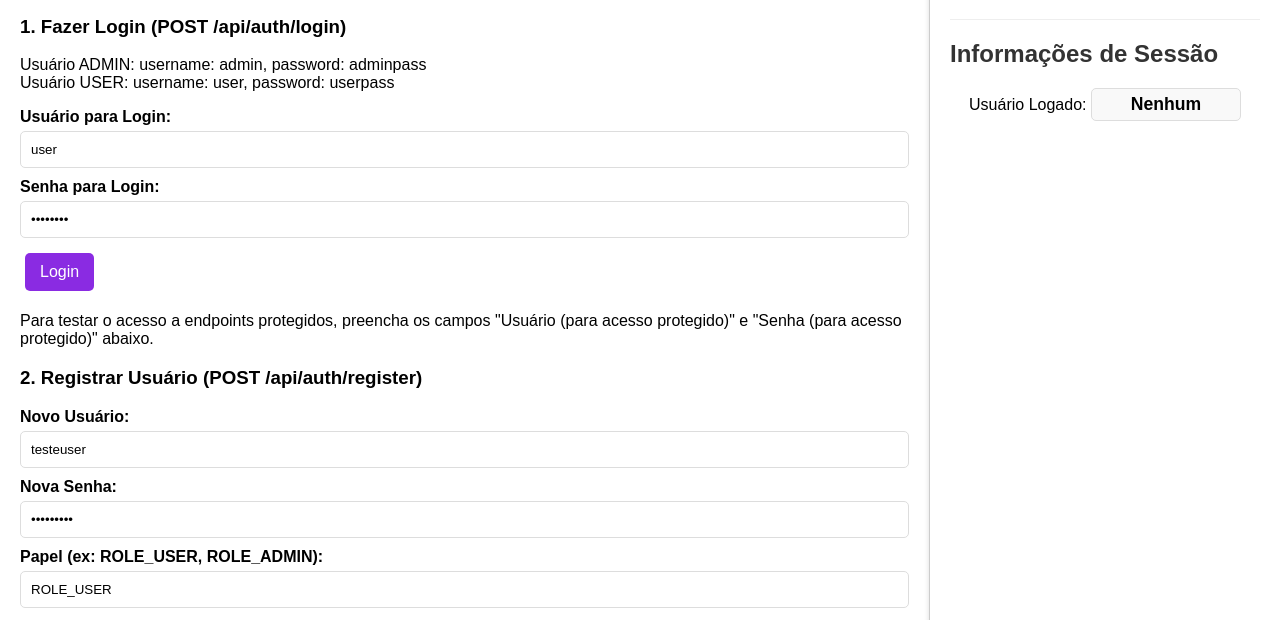
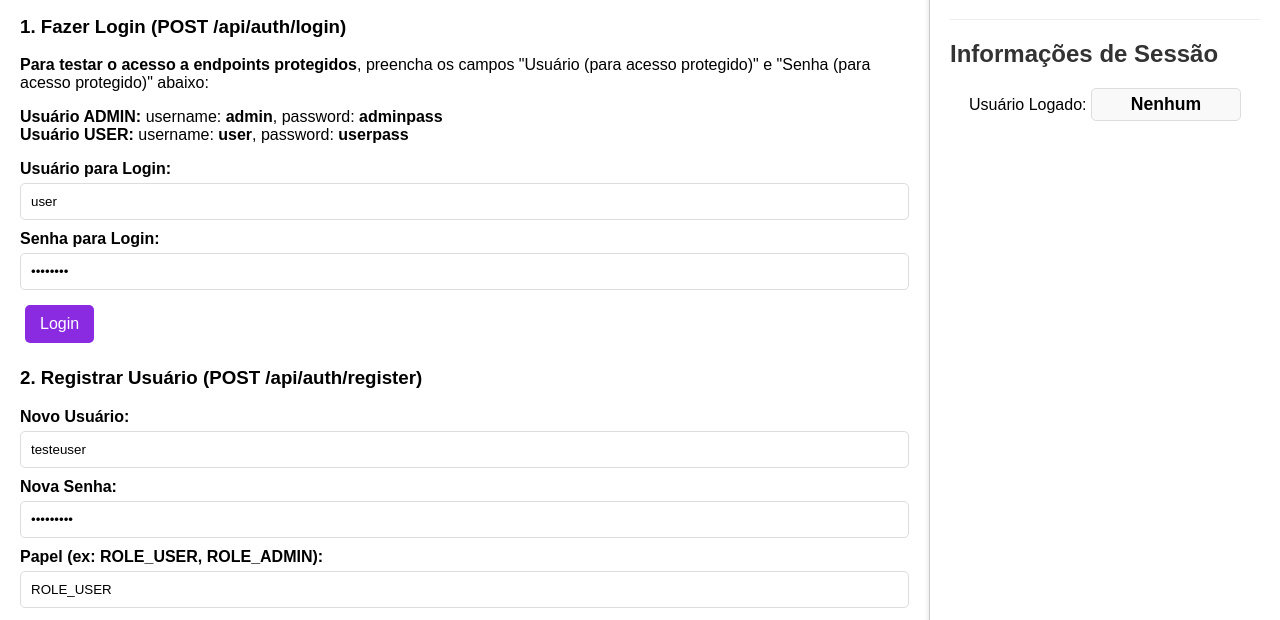
Before and after one commit to Gu1GIT/API_Agencia_Viagem_Dados_Seguranca, a plain HTML site: page index.html in a window 1280 px wide. Shown: the part 139-759 px from the top of the page. Drawn offline with Linux system fonts and the light colour scheme.

Commit message:
interface_index_upgrade

```diff
--- a/index.html
+++ b/index.html
@@ -115,8 +115,10 @@
             <p>Certifique-se de que sua aplicação Spring Boot está rodando em <code>http://localhost:8080</code> e que o CORS foi configurado para permitir a comunicação.</p>
 
             <h3>1. Fazer Login (POST /api/auth/login)</h3>
-            <p> Usuário ADMIN: username: admin, password: adminpass<br>
-                Usuário USER: username: user, password: userpass<br>
+            <p><strong>Para testar o acesso a endpoints protegidos</strong>, preencha os campos "Usuário (para acesso protegido)" e "Senha (para
+                acesso protegido)" abaixo:</p>
+            <strong>Usuário ADMIN:</strong> username: <strong>admin</strong>, password: <strong>adminpass</strong><br>
+            <strong>Usuário USER:</strong> username: <strong>user</strong>, password: <strong>userpass</strong><br>
             </p>
             <div class="input-group">
                 <label for="loginUsername">Usuário para Login:</label>
@@ -127,7 +129,6 @@
                 <input type="password" id="loginPassword" value="userpass">
             </div>
             <button class="auth" onclick="loginUser()">Login</button>
-            <p>Para testar o acesso a endpoints protegidos, preencha os campos "Usuário (para acesso protegido)" e "Senha (para acesso protegido)" abaixo.</p>
 
             <h3>2. Registrar Usuário (POST /api/auth/register)</h3>
             <div class="input-group">
```
